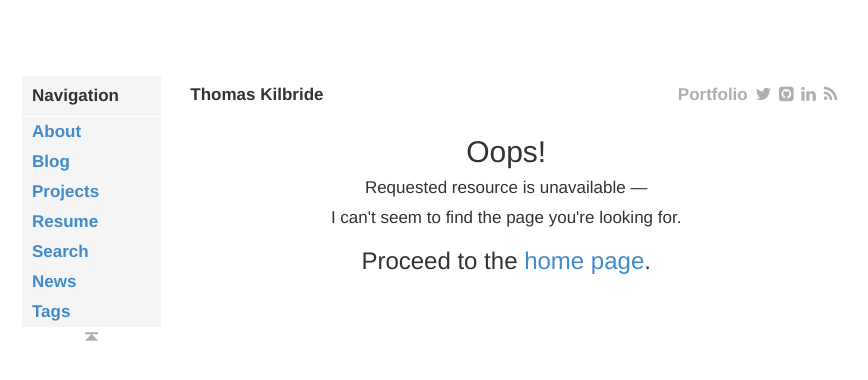
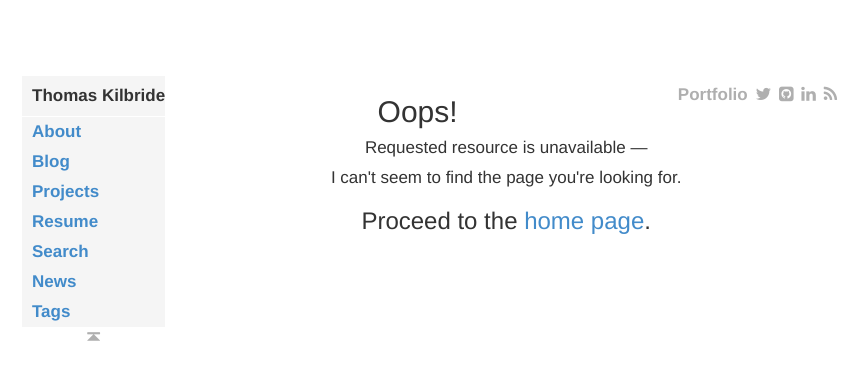
Before and after one commit to obnauticus/obnauticus.github.io, a Jekyll site: the page built from 404.html, in a window 1280 px wide. Shown: the top 380 px of the page, without its empty margins (203-1071 px from the left). Built offline with Jekyll 4.4.1, drawn with Linux system fonts in a browser that asks for light colours; nearby versions of some CDN libraries; some web fonts are replaced; Markdown is read by kramdown in place of the engine named in the settings; comment, search, counter and statistics services are not loaded.

Commit message:
moving some things around

```diff
--- a/_layouts/default.html
+++ b/_layouts/default.html
@@ -15,7 +15,7 @@
                     </header>
 
                     <ul class="sidebar" >
-                        <p class="separator">Navigation</p>
+							<p class="separator">{{site.name}}</p>
 						<li><a href="/">About</a></li>
 						<li><a href="/blog">Blog</a></li>
 		      			<li><a href="{{site.url}}/projects">Projects</a></li>
@@ -37,7 +37,7 @@
                 <!-- Content -->
                 <div class="content col-sm-10">
                     <div class="top-nav">
-                        {{ site.name }}
+							<!--{{ site.name }}-->
                         <span class="pull-right">
                             <a class="link" href="{{site.url}}/projects">Portfolio</a>
                             <a class="link" href="https://twitter.com/{{site.owner.twitter}}">
```
Also changed, not shown: 1 other file.
